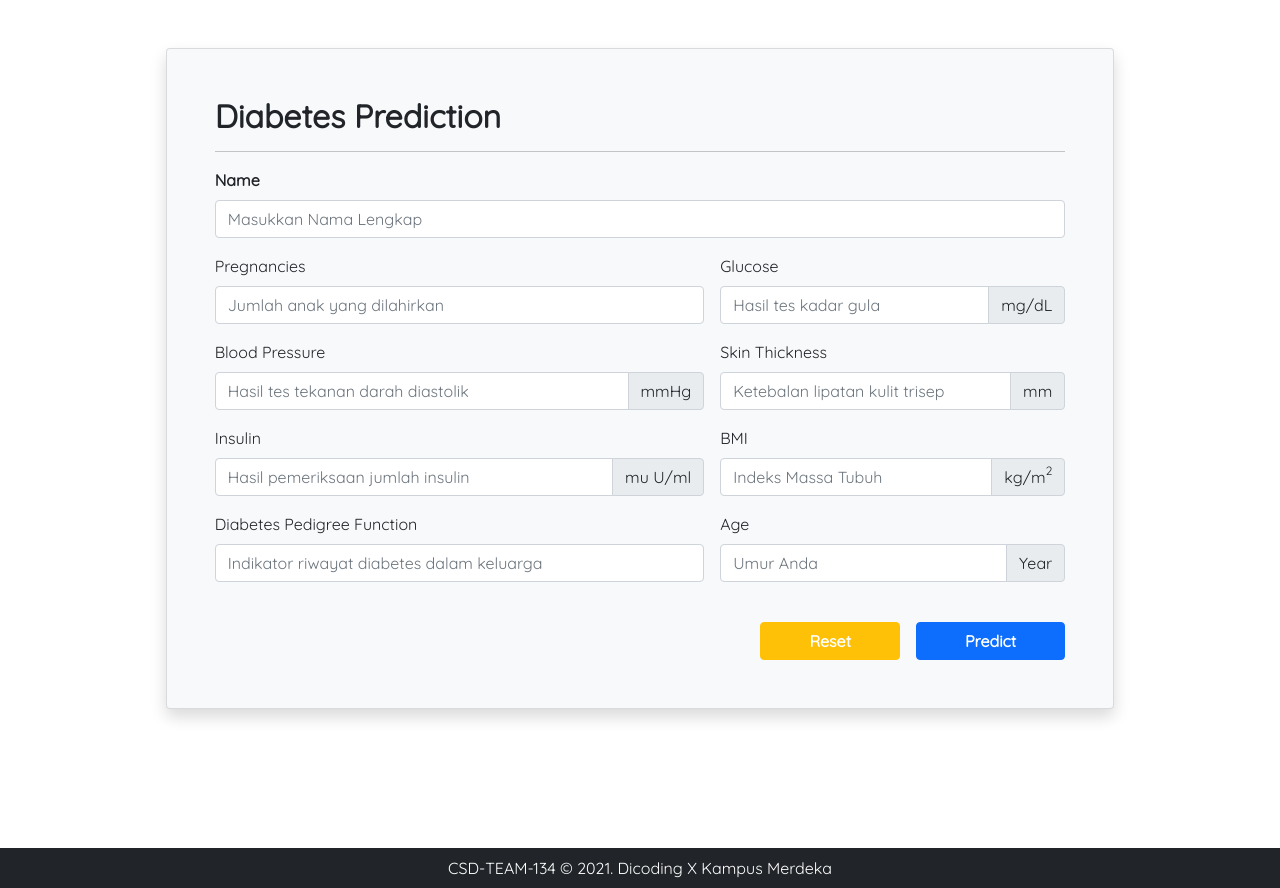
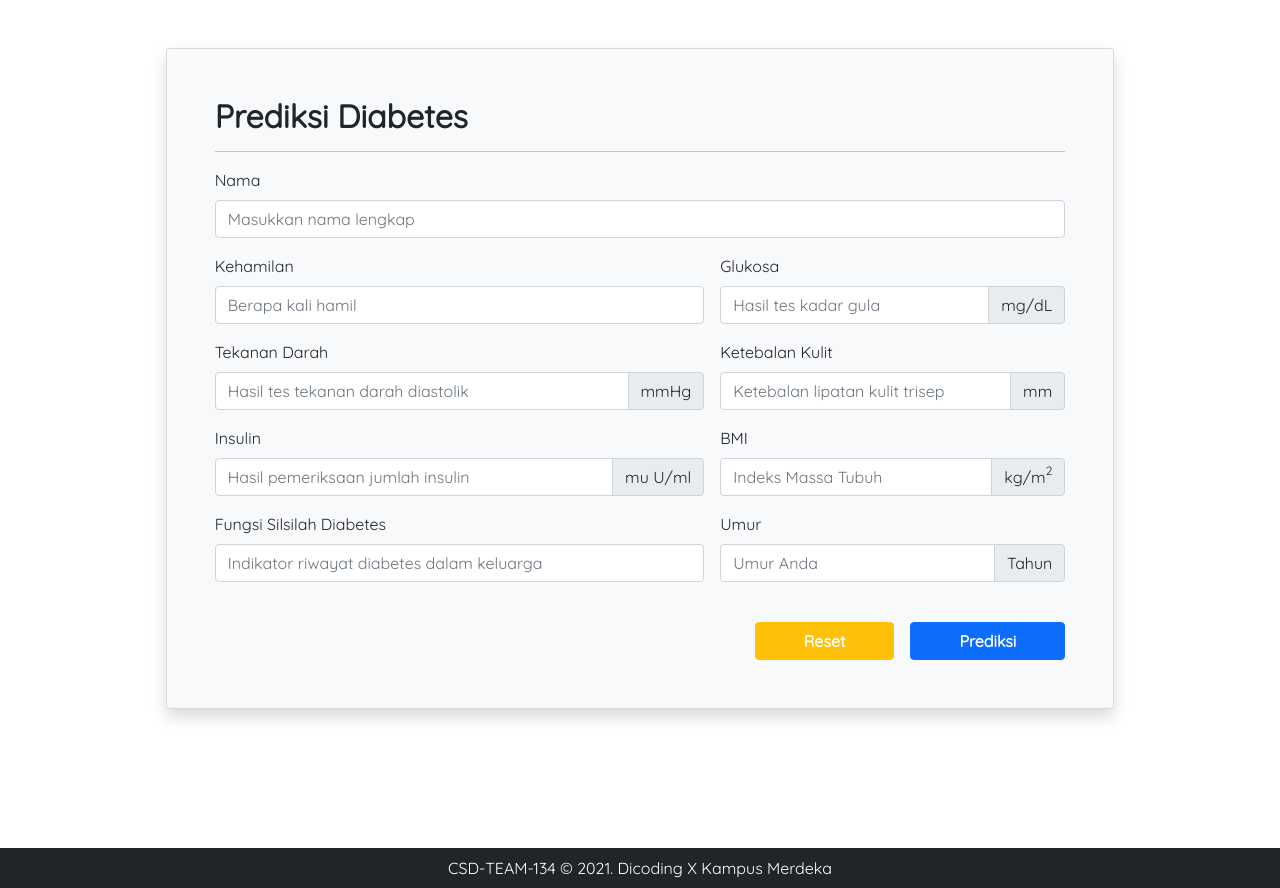
Before and after one commit to dan-dia/project-capstone-team-csd-134, a Flask app: page /diabetes in a window 1280 px wide. Shown: the part 56-944 px from the top of the page. Run offline with Flask 2, Linux system fonts and the light colour scheme; some libraries are stand-ins or nearby versions.

Commit message:
Merubah bahasa menjadi bahasa indonesia

```diff
--- a/templates/components/form.html.jinja
+++ b/templates/components/form.html.jinja
@@ -1,20 +1,20 @@
 <div class="card my-5 bg-light shadow">
     <div class="card-body p-5">
-        <h2 class="fw-bold mb-3">Diabetes Prediction</h2>
+        <h2 class="fw-bold mb-3">Prediksi Diabetes</h2>
         <hr>
         <form class="row g-3" id="form">
             <div class="col-12">
-                <label for="name" class="form-label fw-bold">Name</label>
-                <input type="text" class="form-control" id="name" name="name" placeholder="Masukkan Nama Lengkap"
+                <label for="name" class="form-label">Nama</label>
+                <input type="text" class="form-control" id="name" name="name" placeholder="Masukkan nama lengkap"
                     autocomplete="off" required>
             </div>
             <div class="col-md-7">
-                <label for="pregnancies" class="form-label">Pregnancies</label>
+                <label for="pregnancies" class="form-label">Kehamilan</label>
                 <input type="number" class="form-control" id="pregnancies" name="pregnancies"
-                    placeholder="Jumlah anak yang dilahirkan" min="0" autocomplete="off" required>
+                    placeholder="Berapa kali hamil" min="0" autocomplete="off" required>
             </div>
             <div class="col-md-5">
-                <label for="glucose" class="form-label">Glucose</label>
+                <label for="glucose" class="form-label">Glukosa</label>
                 <div class="input-group">
                     <input type="number" class="form-control" id="glucose" name="glucose"
                         placeholder="Hasil tes kadar gula" min="0" step="0.1" autocomplete="off" required>
@@ -22,7 +22,7 @@
                 </div>
             </div>
             <div class="col-md-7">
-                <label for="bloodPressure" class="form-label">Blood Pressure</label>
+                <label for="bloodPressure" class="form-label">Tekanan Darah</label>
                 <div class="input-group">
                     <input type="number" class="form-control" id="bloodPressure" name="bloodPressure"
                         placeholder="Hasil tes tekanan darah diastolik" min="0" step="0.1" autocomplete="off" required>
@@ -30,7 +30,7 @@
                 </div>
             </div>
             <div class="col-md-5">
-                <label for="skinThickness" class="form-label">Skin Thickness</label>
+                <label for="skinThickness" class="form-label">Ketebalan Kulit</label>
                 <div class="input-group">
                     <input type="number" class="form-control" id="skinThickness" name="skinThickness"
                         placeholder="Ketebalan lipatan kulit trisep" min="0" step="0.1" autocomplete="off" required>
@@ -54,23 +54,23 @@
                 </div>
             </div>
             <div class="col-md-7">
-                <label for="diabetesPedigreeFunction" class="form-label">Diabetes Pedigree Function</label>
+                <label for="diabetesPedigreeFunction" class="form-label">Fungsi Silsilah Diabetes</label>
                 <input type="number" class="form-control" id="diabetesPedigreeFunction" name="diabetesPedigreeFunction"
                     placeholder="Indikator riwayat diabetes dalam keluarga" min="0" step="0.001" autocomplete="off"
                     required>
             </div>
             <div class="col-md-5">
-                <label for="age" class="form-label">Age</label>
+                <label for="age" class="form-label">Umur</label>
                 <div class="input-group">
                     <input type="number" class="form-control" id="age" name="age" placeholder="Umur Anda" min="0"
                         autocomplete="off" required>
-                    <div class="input-group-text">Year</div>
+                    <div class="input-group-text">Tahun</div>
                 </div>
             </div>
             <div class="d-flex justify-content-end pt-4">
                 <button class="btn btn-warning px-5 fw-bold me-3 text-white" type="button" id="btnReset">Reset</button>
                 <button type="reset" hidden>reset</button>
-                <button class="btn btn-primary px-5 fw-bold" type="submit">Predict</button>
+                <button class="btn btn-primary px-5 fw-bold" type="submit">Prediksi</button>
             </div>
         </form>
     </div>
```
Also changed, not shown: templates/bmi.html.jinja (+7 -9 lines).
